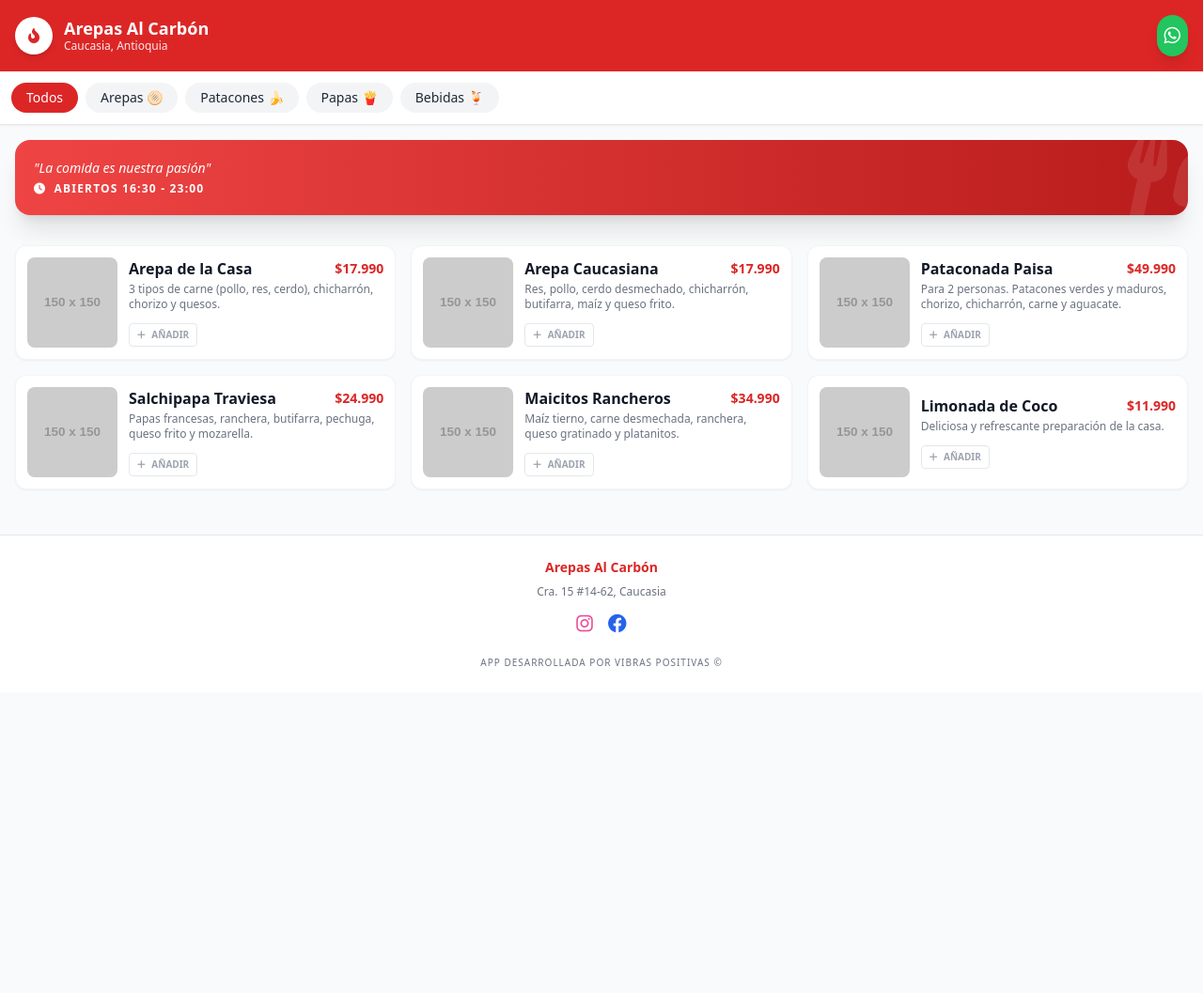
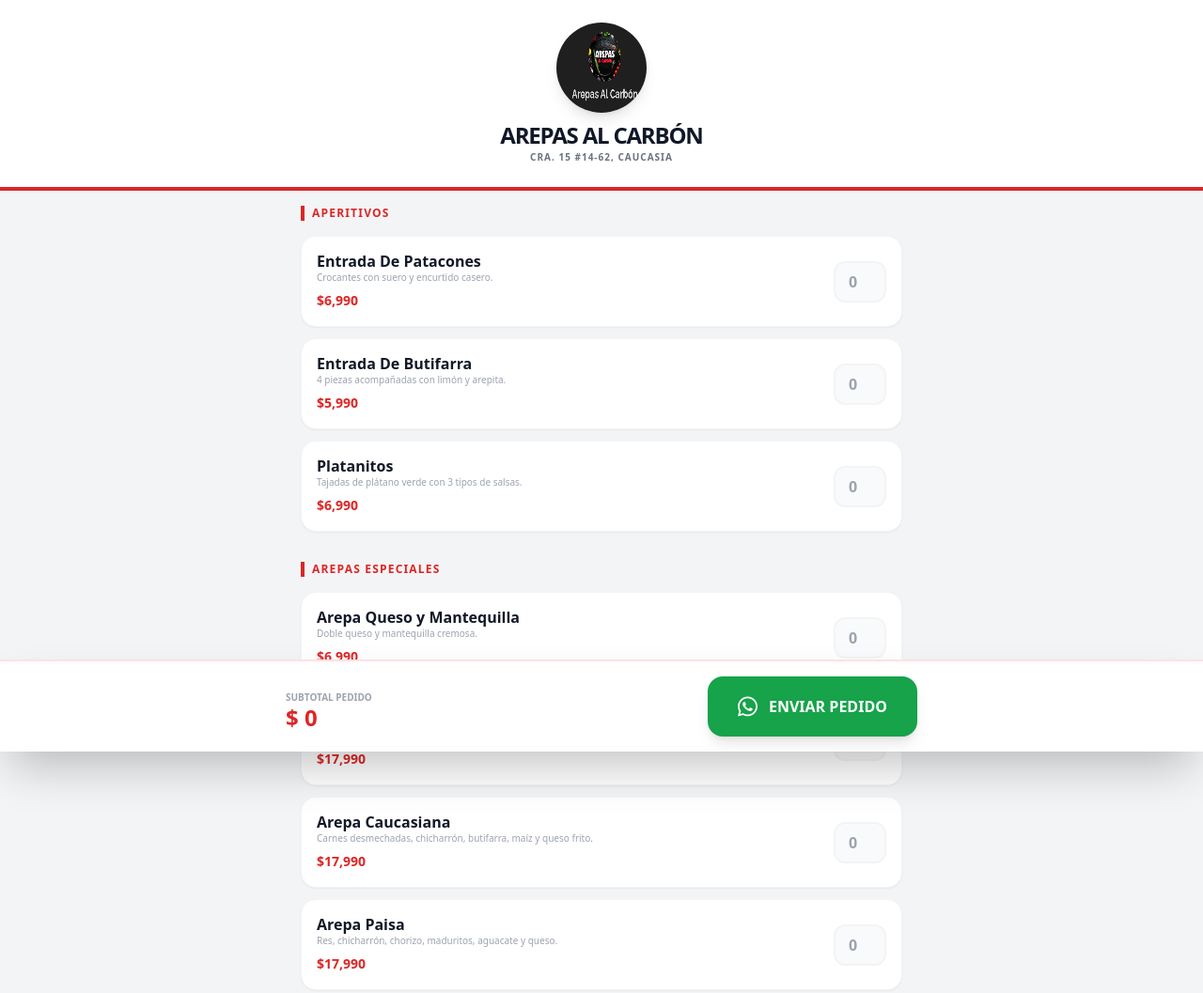
Before and after one commit to haroldco45/arepasalcarbon, a plain HTML site: page index.html in a window 1280 px wide. Shown: the top 1057 px of the page at 94% size. Before the commit the page ends 800 px from the top, so only its background shows below. Drawn offline with nearby package versions, Linux system fonts and the light colour scheme; placeholder pictures from the web are drawn by us.

Commit message:
Update index.html

```diff
--- a/index.html
+++ b/index.html
@@ -3,109 +3,147 @@
 <head>
     <meta charset="UTF-8">
     <meta name="viewport" content="width=device-width, initial-scale=1.0">
-    <title>Arepas Al Carbón - App</title>
+    <title>Arepas Al Carbón - Pedido Digital</title>
     <script src="https://cdn.tailwindcss.com"></script>
     <link rel="stylesheet" href="https://cdnjs.cloudflare.com/ajax/libs/font-awesome/6.0.0/css/all.min.css">
-    <style>
-        .category-pill::-webkit-scrollbar { display: none; }
-        .product-card:active { transform: scale(0.98); }
-        :root { --primary-red: #dc2626; }
-    </style>
 </head>
-<body class="bg-gray-50 text-gray-800 font-sans">
+<body class="bg-gray-100 text-gray-800 pb-32">
 
-    <header class="bg-white shadow-sm sticky top-0 z-50">
-        <div class="bg-red-600 text-white p-4 flex items-center justify-between">
-            <div class="flex items-center gap-3">
-                <div class="w-10 h-10 bg-white rounded-full flex items-center justify-center text-red-600 shadow-md">
-                    <i class="fas fa-fire-alt"></i>
-                </div>
-                <div>
-                    <h1 class="font-bold text-lg leading-tight">Arepas Al Carbón</h1>
-                    <p class="text-xs opacity-90 text-white">Caucasia, Antioquia</p>
-                </div>
-            </div>
-            <a href="https://wa.me/573205519271" class="bg-green-500 hover:bg-green-600 p-2 rounded-full transition shadow-lg">
-                <i class="fab fa-whatsapp text-xl text-white"></i>
-            </a>
-        </div>
+    <script>
+        (function() {
+            const vencimiento = new Date('2027-02-12');
+            if (new Date() > vencimiento) {
+                document.body.innerHTML = '<div class="h-screen flex items-center justify-center text-center p-5"><div><i class="fas fa-lock text-5xl text-red-600 mb-4"></i><h2 class="text-2xl font-bold">Servicio Suspendido</h2><p>Por favor, contacte al desarrollador.</p></div></div>';
+            }
+        })();
+    </script>
 
-        <div class="category-pill overflow-x-auto flex gap-2 p-3 bg-white border-b">
-            <button onclick="filterMenu('all')" class="bg-red-600 text-white px-4 py-1.5 rounded-full text-sm font-medium whitespace-nowrap active-pill">Todos</button>
-            <button onclick="filterMenu('Arepas')" class="bg-gray-100 px-4 py-1.5 rounded-full text-sm font-medium whitespace-nowrap">Arepas 🫓</button>
-            <button onclick="filterMenu('Patacones')" class="bg-gray-100 px-4 py-1.5 rounded-full text-sm font-medium whitespace-nowrap">Patacones 🍌</button>
-            <button onclick="filterMenu('Papas')" class="bg-gray-100 px-4 py-1.5 rounded-full text-sm font-medium whitespace-nowrap">Papas 🍟</button>
-            <button onclick="filterMenu('Bebidas')" class="bg-gray-100 px-4 py-1.5 rounded-full text-sm font-medium whitespace-nowrap">Bebidas 🍹</button>
+    <header class="bg-white p-6 shadow-sm border-b-4 border-red-600">
+        <div class="flex flex-col items-center">
+            <img src="arepas--al-carbon.PNG" alt="Logo" class="w-24 h-24 rounded-full shadow-lg mb-2">
+            <h1 class="text-2xl font-black text-gray-900 tracking-tighter">AREPAS AL CARBÓN</h1>
+            <p class="text-[10px] text-gray-500 font-bold uppercase tracking-widest">Cra. 15 #14-62, Caucasia</p>
         </div>
     </header>
 
-    <section class="p-4">
-        <div class="bg-gradient-to-r from-red-500 to-red-700 rounded-2xl p-5 text-white shadow-xl relative overflow-hidden">
-            <div class="relative z-10">
-                <p class="text-sm font-light italic italic mb-1">"La comida es nuestra pasión"</p>
-                <p class="text-xs font-semibold uppercase tracking-widest"><i class="fas fa-clock mr-1"></i> Abiertos 16:30 - 23:00</p>
+    <div class="max-w-2xl mx-auto p-4 space-y-8" id="lista-menu">
+        </div>
+
+    <div class="fixed bottom-0 left-0 right-0 bg-white border-t-2 border-red-100 p-4 shadow-2xl z-50">
+        <div class="max-w-2xl mx-auto flex items-center justify-between">
+            <div>
+                <span class="text-[10px] font-bold text-gray-400 uppercase">Subtotal Pedido</span>
+                <p id="total-general" class="text-2xl font-black text-red-600 leading-none">$ 0</p>
             </div>
-            <i class="fas fa-utensils absolute -right-4 -bottom-4 text-8xl opacity-10 rotate-12"></i>
+            <button onclick="enviarPedido()" class="bg-green-600 hover:bg-green-700 text-white px-8 py-4 rounded-2xl font-black flex items-center gap-3 transition-all active:scale-95 shadow-lg">
+                <i class="fab fa-whatsapp text-2xl"></i>
+                ENVIAR PEDIDO
+            </button>
         </div>
-    </section>
+    </div>
 
-    <main class="p-4 grid grid-cols-1 md:grid-cols-2 lg:grid-cols-3 gap-4" id="menu-container">
-        </main>
-
-    <footer class="bg-white mt-8 border-t p-6 text-center text-gray-500">
-        <p class="text-sm font-bold text-red-600 mb-2">Arepas Al Carbón</p>
-        <p class="text-xs">Cra. 15 #14-62, Caucasia</p>
-        <div class="mt-4 flex justify-center gap-4 text-xl">
-            <i class="fab fa-instagram text-pink-500"></i>
-            <i class="fab fa-facebook text-blue-600"></i>
-        </div>
-        <p class="text-[10px] mt-6 uppercase tracking-widest">App desarrollada por Vibras Positivas ©</p>
+    <footer class="p-10 text-center text-gray-400 text-[10px] font-medium tracking-tighter uppercase">
+        desarrollada por vibras positivas derechos de autor
     </footer>
 
     <script>
-        const products = [
-            { name: "Arepa de la Casa", category: "Arepas", price: "17.990", desc: "3 tipos de carne (pollo, res, cerdo), chicharrón, chorizo y quesos.", img: "https://via.placeholder.com/150?text=Arepa" },
-            { name: "Arepa Caucasiana", category: "Arepas", price: "17.990", desc: "Res, pollo, cerdo desmechado, chicharrón, butifarra, maíz y queso frito.", img: "https://via.placeholder.com/150?text=Caucasiana" },
-            { name: "Pataconada Paisa", category: "Patacones", price: "49.990", desc: "Para 2 personas. Patacones verdes y maduros, chorizo, chicharrón, carne y aguacate.", img: "https://via.placeholder.com/150?text=Patacon" },
-            { name: "Salchipapa Traviesa", category: "Papas", price: "24.990", desc: "Papas francesas, ranchera, butifarra, pechuga, queso frito y mozarella.", img: "https://via.placeholder.com/150?text=Salchipapa" },
-            { name: "Maicitos Rancheros", category: "Especiales", price: "34.990", desc: "Maíz tierno, carne desmechada, ranchera, queso gratinado y platanitos.", img: "https://via.placeholder.com/150?text=Maicitos" },
-            { name: "Limonada de Coco", category: "Bebidas", price: "11.990", desc: "Deliciosa y refrescante preparación de la casa.", img: "https://via.placeholder.com/150?text=Bebida" }
+        const menuData = [
+            { cat: "Aperitivos", items: [
+                { n: "Entrada De Patacones", p: 6990, d: "Crocantes con suero y encurtido casero." },
+                { n: "Entrada De Butifarra", p: 5990, d: "4 piezas acompañadas con limón y arepita." },
+                { n: "Platanitos", p: 6990, d: "Tajadas de plátano verde con 3 tipos de salsas." }
+            ]},
+            { cat: "Arepas Especiales", items: [
+                { n: "Arepa Queso y Mantequilla", p: 6990, d: "Doble queso y mantequilla cremosa." },
+                { n: "Arepa de la Casa", p: 17990, d: "Pollo, res, cerdo, chicharrón, chorizo y quesos." },
+                { n: "Arepa Caucasiana", p: 17990, d: "Carnes desmechadas, chicharrón, butifarra, maíz y queso frito." },
+                { n: "Arepa Paisa", p: 17990, d: "Res, chicharrón, chorizo, maduritos, aguacate y queso." },
+                { n: "Arepa Mexicana", p: 17990, d: "Carne o pechuga, ranchera, tocineta, guacamole y jalapeño." }
+            ]},
+            { cat: "Patacones", items: [
+                { n: "Pataconada Paisa (2 pers)", p: 49990, d: "Verdes/maduros, chorizo, chicharrón, res y aguacate." },
+                { n: "Pataconada Costeña (2 pers)", p: 46990, d: "Yuca frita, chicharrón, carnes, ranchera y queso frito." },
+                { n: "Patacón Ranchero", p: 26990, d: "Plátano pintón, pechuga, ranchera, guacamole y mozarella." },
+                { n: "Totumas de Patacón", p: 31990, d: "4 piezas rellenas de pollo, carne y chicharrón." }
+            ]},
+            { cat: "Papas y Más", items: [
+                { n: "Salchipapa Traviesa", p: 24990, d: "Papas premium, ranchera, butifarra, pechuga y 3 quesos." },
+                { n: "Papas de la Casa", p: 21990, d: "Queso gratinado, carne o pollo, guacamole y encurtido." },
+                { n: "Papas Rancheras", p: 40990, d: "250g de carne asada, ranchera, mozarella y tártara." },
+                { n: "Maicitos Rancheros", p: 34990, d: "Maíz tierno, carne desmechada, ranchera y maduritos." }
+            ]},
+            { cat: "Asados", items: [
+                { n: "Res Asado al Carbón", p: 34900, d: "250g de res, papas, piña caramelizada y ensalada." },
+                { n: "Pechuga Asada", p: 32900, d: "300g de pechuga, papas, piña y arepa con queso." }
+            ]},
+            { cat: "Bebidas", items: [
+                { n: "Michelada De Soda", p: 9990, d: "Soda Bretaña con limón y sal." },
+                { n: "Limonada Cerezada", p: 14900, d: "Refrescante con cerezas y ginger." },
+                { n: "Limonada de Coco", p: 11990, d: "Preparación especial cremosa." },
+                { n: "Barril Pa Los 8", p: 29990, d: "Jarra gigante (Maracuyá, Mora o Limón)." }
+            ]}
         ];
 
-        function renderMenu(items) {
-            const container = document.getElementById('menu-container');
-            container.innerHTML = items.map(product => `
-                <div class="product-card bg-white rounded-xl shadow-sm border border-gray-100 overflow-hidden flex items-center p-3 gap-3 transition hover:shadow-md">
-                    <img src="${product.img}" class="w-24 h-24 object-cover rounded-lg bg-gray-100">
-                    <div class="flex-1">
-                        <div class="flex justify-between items-start">
-                            <h3 class="font-bold text-gray-900 leading-tight">${product.name}</h3>
-                            <span class="text-red-600 font-bold text-sm">$${product.price}</span>
-                        </div>
-                        <p class="text-xs text-gray-500 my-1 line-clamp-2">${product.desc}</p>
-                        <button class="mt-2 text-[10px] font-bold uppercase text-gray-400 border border-gray-200 px-2 py-1 rounded hover:bg-gray-50">
-                            <i class="fas fa-plus mr-1"></i> Añadir
-                        </button>
+        let pedido = {};
+
+        function init() {
+            const container = document.getElementById('lista-menu');
+            container.innerHTML = menuData.map(seccion => `
+                <div>
+                    <h2 class="text-xs font-black text-red-600 uppercase tracking-widest mb-4 border-l-4 border-red-600 pl-2">${seccion.cat}</h2>
+                    <div class="grid gap-3">
+                        ${seccion.items.map(item => `
+                            <div class="bg-white p-4 rounded-2xl shadow-sm border border-gray-100 flex justify-between items-center">
+                                <div class="flex-1">
+                                    <h3 class="font-bold text-gray-900 leading-tight">${item.n}</h3>
+                                    <p class="text-[10px] text-gray-400 mb-1">${item.d}</p>
+                                    <span class="text-sm font-black text-red-600">$${item.p.toLocaleString()}</span>
+                                </div>
+                                <div class="flex items-center gap-2">
+                                    <input type="number" min="0" placeholder="0"
+                                        onchange="modificar('${item.n}', ${item.p}, this.value)"
+                                        class="w-14 p-2 bg-gray-50 border-2 border-gray-100 rounded-xl text-center font-bold outline-none focus:border-red-500 transition-all">
+                                </div>
+                            </div>
+                        `).join('')}
                     </div>
                 </div>
             `).join('');
         }
 
-        function filterMenu(cat) {
-            const filtered = cat === 'all' ? products : products.filter(p => p.category === cat);
-            renderMenu(filtered);
-
-            // Efecto visual en botones
-            event.target.parentElement.querySelectorAll('button').forEach(btn => {
-                btn.classList.replace('bg-red-600', 'bg-gray-100');
-                btn.classList.replace('text-white', 'text-gray-800');
-            });
-            event.target.classList.replace('bg-gray-100', 'bg-red-600');
-            event.target.classList.replace('text-gray-800', 'text-white');
+        function modificar(nombre, precio, cant) {
+            if (parseInt(cant) > 0) {
+                pedido[nombre] = { precio: precio, cantidad: parseInt(cant) };
+            } else {
+                delete pedido[nombre];
+            }
+            let total = 0;
+            Object.values(pedido).forEach(i => total += (i.precio * i.cantidad));
+            document.getElementById('total-general').innerText = `$ ${total.toLocaleString()}`;
         }
 
-        // Carga inicial
-        renderMenu(products);
+        function enviarPedido() {
+            if (Object.keys(pedido).length === 0) return alert("Selecciona algún producto");
+
+            let factura = `*PEDIDO: AREPAS AL CARBÓN*\n`;
+            factura += `--------------------------------\n`;
+            let total = 0;
+
+            for (const [nombre, dato] of Object.entries(pedido)) {
+                let sub = dato.precio * dato.cantidad;
+                factura += `${dato.cantidad} x ${nombre}\n   Sub: $${sub.toLocaleString()}\n`;
+                total += sub;
+            }
+
+            factura += `--------------------------------\n`;
+            factura += `*TOTAL FACTURADO: $${total.toLocaleString()}*\n`;
+            factura += `--------------------------------\n`;
+            factura += `_Enviado desde App Vibras Positivas_`;
+
+            window.open(`https://wa.me/573205519271?text=${encodeURIComponent(factura)}`, '_blank');
+        }
+
+        init();
     </script>
 </body>
 </html>
```
